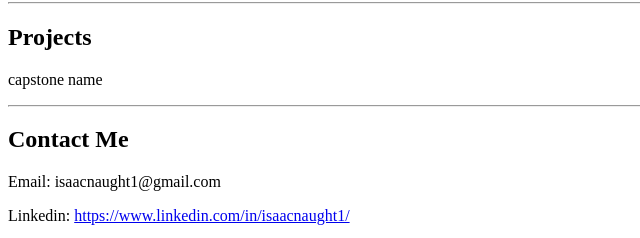
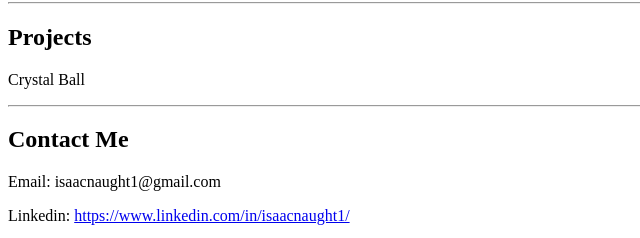
Before and after one commit to isaacnaught1/isaacnaught1.github.io, a plain HTML site: page index.html in a window 1280 px wide. Shown: the part 323-561 px from the top of the page, 0-640 px from the left. Drawn offline with Linux system fonts and the light colour scheme.

Commit message:
thirs commit

```diff
--- a/index.html
+++ b/index.html
@@ -17,7 +17,7 @@
     <p>Javascript, Node, Express</p>
     <hr>
     <h2>Projects</h2>
-    <p>capstone name</p>
+    <p>Crystal Ball</p>
     <hr>
     <h2>Contact Me</h2>
     <p>Email: isaacnaught1@gmail.com</p>
```
